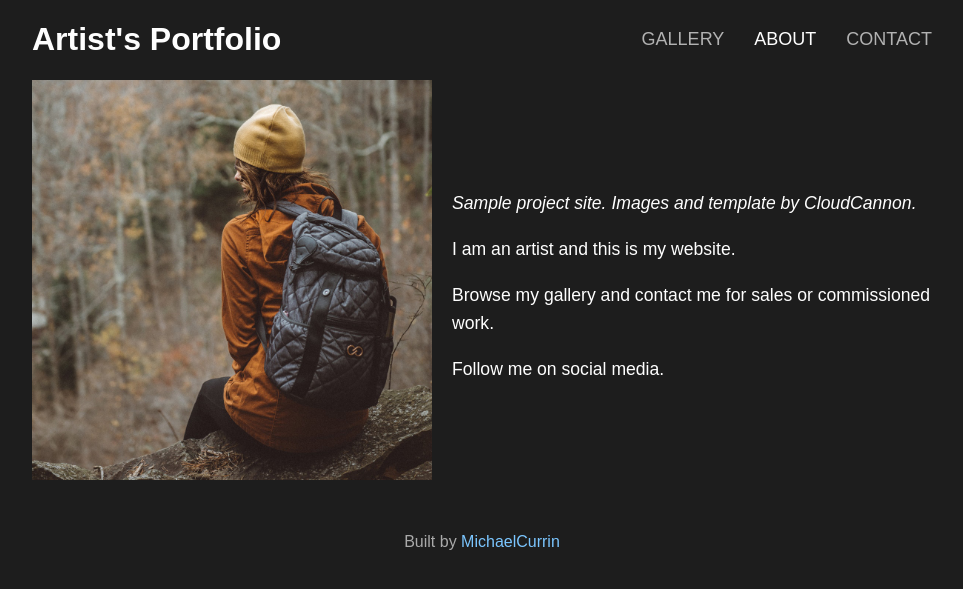
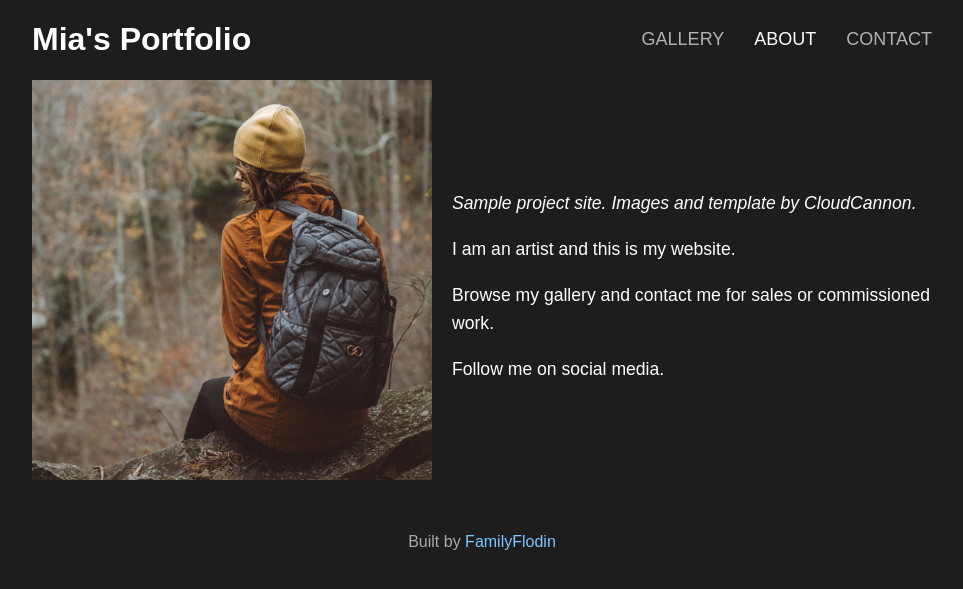
Before and after one commit to FamilyFlodin/mia.flodin.net, a Jekyll site: the page built from about.html, in a window 1280 px wide. Shown: the top 589 px of the page, without its empty margins (158-1121 px from the left). Built offline with Jekyll 4.4.1, drawn with Linux system fonts in a browser that asks for light colours; some web fonts are replaced.

Commit message:
Update _config.yml

```diff
--- a/_config.yml
+++ b/_config.yml
@@ -1,25 +1,25 @@
 ### Site metadata
 
-title: Artist's Portfolio
+title: Mia's Portfolio
 description: A gallery of images for an artist's portfolio, built with Jekyll
 
-url: "https://artists-portfolio.netlify.app"
+url: "https://mia.flodin.net"
 baseurl: ""
 
-github_username: "MichaelCurrin"
-repository: "MichaelCurrin/artists-portfolio"
+github_username: "FamilyFlodin"
+repository: "FamilyFlodin/mia.flodin.net"
 
 google_analytics_key: ""
 
 # For SEO tag.
 logo: /siteicon.png
 author:
-  name: Michael Currin
+  name: Mia Flodin
   twitter:
 social:
-  name: Artist's Portfolio
+  name: Mia's Portfolio
   links:
-    - https://github.com/MichaelCurrin/artists-portfolio
+    - https://mia.flodin.net
 
 ### Build settings
 
```
